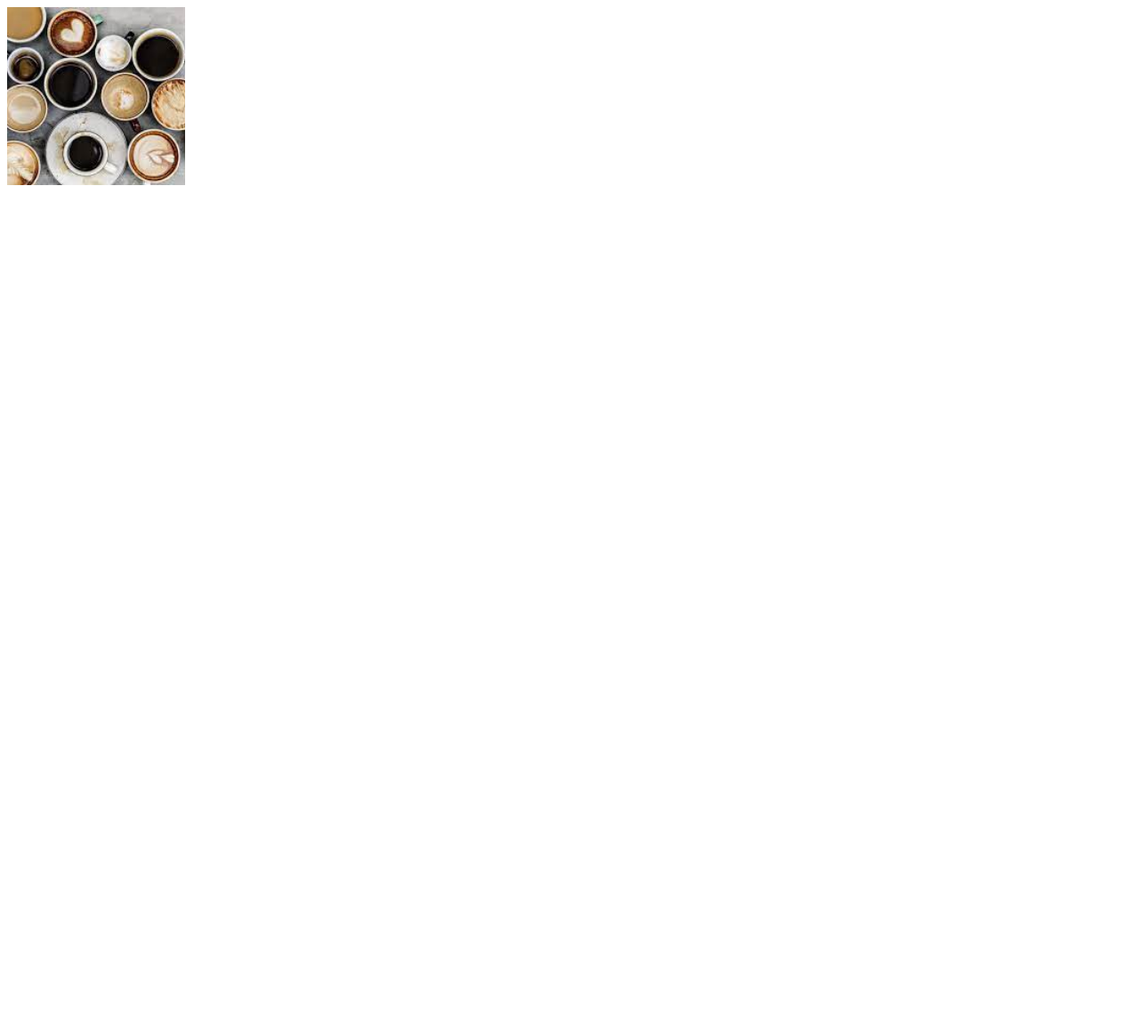
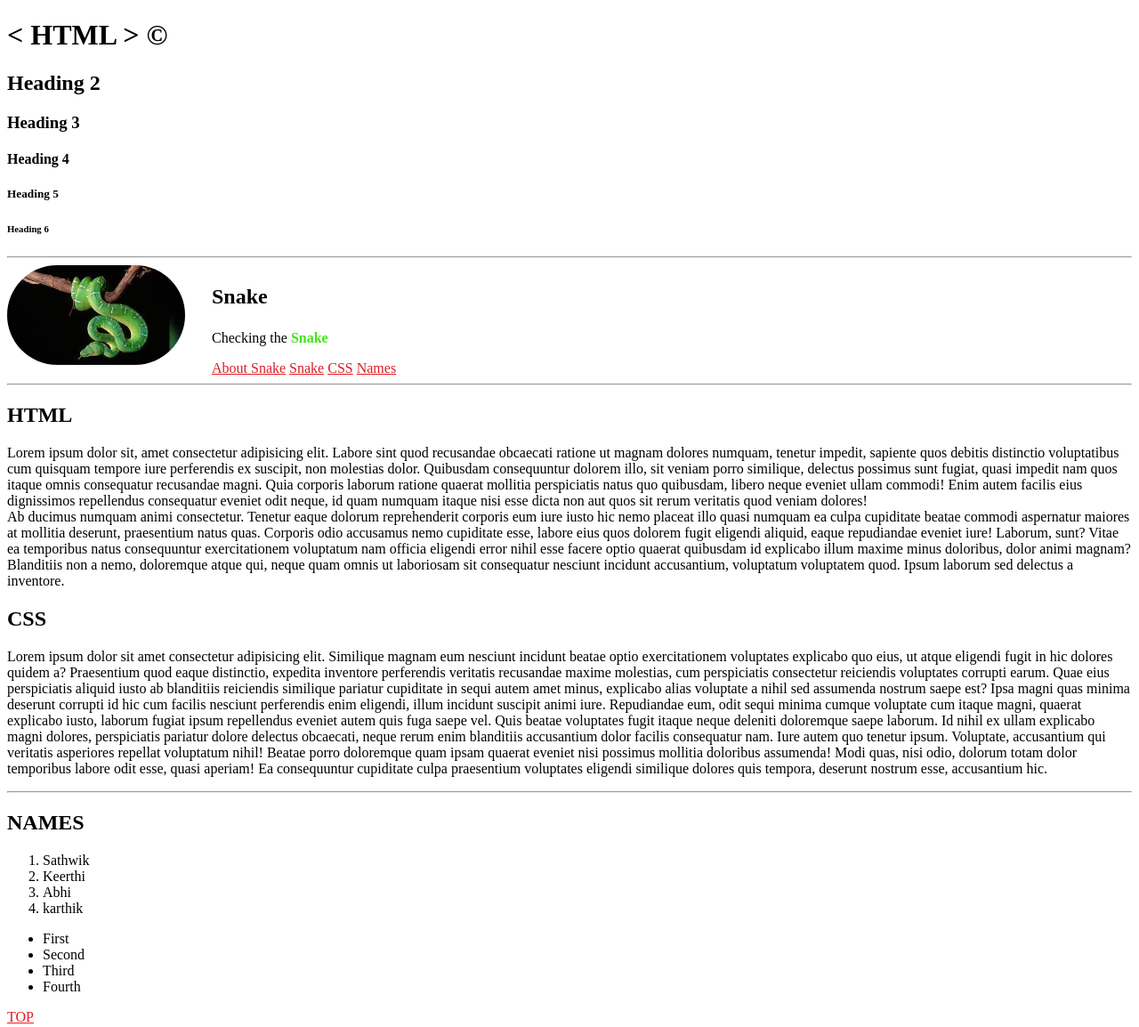
Before and after one commit to AmbatiSathwik/html, a plain HTML site: page begining/images.html in a window 1280 px wide. Shown: the whole page at 89% size. Before the commit the page ends 800 px from the top, so only its background shows below. Drawn offline with Linux system fonts and the light colour scheme.

Commit message:
Update images.html

```diff
--- a/begining/images.html
+++ b/begining/images.html
@@ -1,19 +1,132 @@
 <!DOCTYPE html>
 <html lang="en">
+
 <head>
-    <meta charset="UTF-8">
-    <meta http-equiv="X-UA-Compatible" content="IE=edge">
-    <meta name="viewport" content="width=device-width, initial-scale=1.0">
-    <title>Document</title>
-    <style>
-        img{
-            width: 200px;
-            height: 200px;
-            object-fit: cover;
-        }
-    </style>
+  <meta charset="UTF-8" />
+  <meta http-equiv="X-UA-Compatible" content="IE=edge" />
+  <meta name="viewport" content="width=device-width, initial-scale=1.0" />
+  <title>My First Web Page</title>
+  <style>
+    img {
+      width: 200px;
+      border-radius: 100px;
+      float: left;
+      margin-right: 30px;
+    }
+
+    .name {
+      font-weight: bold;
+      font-size: x-large;
+      margin-top: 30px;
+    }
+
+    em {
+      color: rgb(66, 228, 26);
+      font-style: normal;
+      font-weight: bold;
+    }
+
+    a {
+      color: rgb(223, 28, 38);
+    }
+  </style>
 </head>
+
 <body>
-    <img src="images/coffee.jpg" alt="A group of coffee mugs">
+
+  <!--Comment-->
+
+  <h1>&lt; HTML &gt; &copy;</h1>
+  <h2>Heading 2</h2>
+  <h3>Heading 3</h3>
+  <h4>Heading 4</h4>
+  <h5>Heading 5</h5>
+  <h6>Heading 6</h6>
+
+  <hr />
+
+  <img src="images/snake.jpeg" alt="Snake" />
+  <p class="name">Snake</p>
+  <p>Checking the <em>Snake</em></p>
+  <a href="images.html">About Snake</a>
+  <a href="https://www.google.com/search?q=snake&rlz=1C1JZAP_enIN877IN877&sxsrf=ALeKk02E8rQuV8A7mYzTEbWMcNqhRkTdWQ:1622280161942&source=lnms&tbm=isch&sa=X&ved=2ahUKEwiv0ZzGyO7wAhUE7XMBHdnbAbcQ_AUoAXoECAEQAw&biw=767&bih=784"
+    target="_blank">Snake</a>
+  <a href="#CSS">CSS</a>
+  <a href="#Name">Names</a>
+  <a href=""></a>
+
+  <hr />
+
+  <h2>HTML</h2>
+  <p>
+    Lorem ipsum dolor sit, amet consectetur adipisicing elit. Labore sint quod
+    recusandae obcaecati ratione ut magnam dolores numquam, tenetur impedit,
+    sapiente quos debitis distinctio voluptatibus cum quisquam
+    tempore&nbsp;iure perferendis ex suscipit, non molestias dolor. Quibusdam
+    consequuntur dolorem illo, sit veniam porro similique, delectus possimus
+    sunt fugiat, quasi impedit nam quos itaque omnis consequatur recusandae
+    magni. Quia corporis laborum ratione quaerat mollitia perspiciatis natus
+    quo quibusdam, libero neque eveniet ullam commodi! Enim autem facilis eius
+    dignissimos repellendus consequatur eveniet odit neque, id quam numquam
+    itaque nisi esse dicta non aut quos sit rerum veritatis quod veniam
+    dolores!<br />
+    Ab ducimus numquam animi consectetur. Tenetur eaque dolorum reprehenderit
+    corporis eum iure iusto hic nemo placeat illo quasi numquam ea culpa
+    cupiditate beatae commodi aspernatur maiores at mollitia deserunt,
+    praesentium natus quas. Corporis odio accusamus nemo cupiditate esse,
+    labore eius quos dolorem fugit eligendi aliquid, eaque repudiandae eveniet
+    iure! Laborum, sunt? Vitae ea temporibus natus consequuntur exercitationem
+    voluptatum nam officia eligendi error nihil esse facere optio quaerat
+    quibusdam id explicabo illum maxime minus doloribus, dolor animi magnam?
+    Blanditiis non a nemo, doloremque atque qui, neque quam omnis ut
+    laboriosam sit consequatur nesciunt incidunt accusantium, voluptatum
+    voluptatem quod. Ipsum laborum sed delectus a inventore.
+  </p>
+  <h2 id="CSS">CSS</h2>
+  <p>
+    Lorem ipsum dolor sit amet consectetur adipisicing elit. Similique magnam
+    eum nesciunt incidunt beatae optio exercitationem voluptates explicabo quo
+    eius, ut atque eligendi fugit in hic dolores quidem a? Praesentium quod
+    eaque distinctio, expedita inventore perferendis veritatis recusandae
+    maxime molestias, cum perspiciatis consectetur reiciendis voluptates
+    corrupti earum. Quae eius perspiciatis aliquid iusto ab blanditiis
+    reiciendis similique pariatur cupiditate in sequi autem amet minus,
+    explicabo alias voluptate a nihil sed assumenda nostrum saepe est? Ipsa
+    magni quas minima deserunt corrupti id hic cum facilis nesciunt
+    perferendis enim eligendi, illum incidunt suscipit animi iure. Repudiandae
+    eum, odit sequi minima cumque voluptate cum itaque magni, quaerat
+    explicabo iusto, laborum fugiat ipsum repellendus eveniet autem quis fuga
+    saepe vel. Quis beatae voluptates fugit itaque neque deleniti doloremque
+    saepe laborum. Id nihil ex ullam explicabo magni dolores, perspiciatis
+    pariatur dolore delectus obcaecati, neque rerum enim blanditiis
+    accusantium dolor facilis consequatur nam. Iure autem quo tenetur ipsum.
+    Voluptate, accusantium qui veritatis asperiores repellat voluptatum nihil!
+    Beatae porro doloremque quam ipsam quaerat eveniet nisi possimus mollitia
+    doloribus assumenda! Modi quas, nisi odio, dolorum totam dolor temporibus
+    labore odit esse, quasi aperiam! Ea consequuntur cupiditate culpa
+    praesentium voluptates eligendi similique dolores quis tempora, deserunt
+    nostrum esse, accusantium hic.
+  </p>
+
+  <hr>
+
+  <h2 id="Name">NAMES</h2>
+  <ol>
+    <li>Sathwik</li>
+    <li>Keerthi</li>
+    <li>Abhi</li>
+    <li>karthik</li>
+  </ol>
+
+  <ul>
+    <li>First</li>
+    <li>Second</li>
+    <li>Third</li>
+    <li>Fourth</li>
+  </ul>
+
+  <a href="#">TOP</a>
+
 </body>
+
 </html>
```
